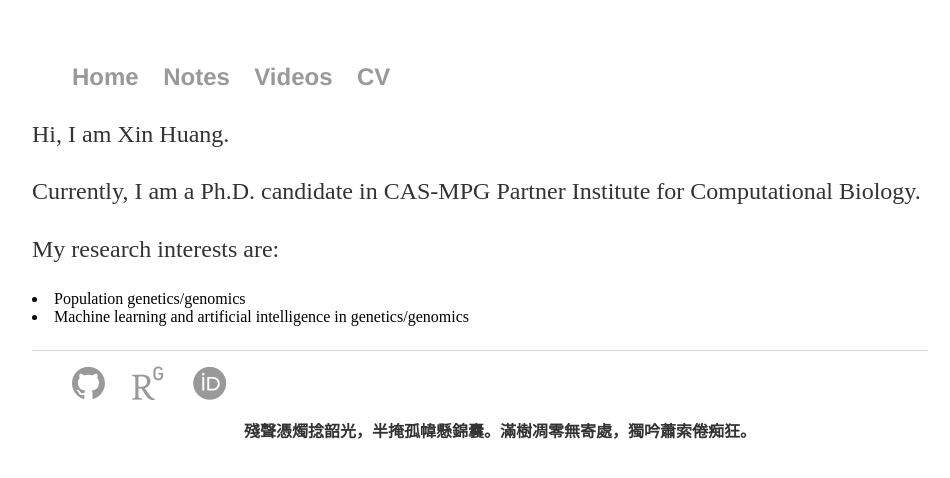
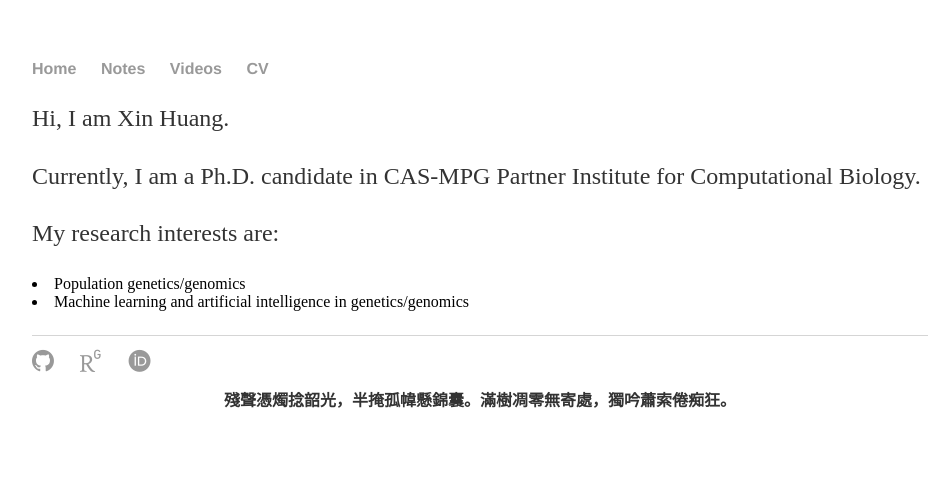
Before and after one commit to xin-huang/xin-huang.github.io, a Jekyll site: the page built from index.html, in a window 1280 px wide. Shown: the top 478 px of the page, without its empty margins (160-1110 px from the left). Built offline with Jekyll 4.4.1, drawn with Linux system fonts in a browser that asks for light colours; some web fonts are replaced.

Commit message:
Update css

```diff
--- a/css/main.css
+++ b/css/main.css
@@ -4,7 +4,6 @@
 }
 nav ul, footer ul {
     font-family:'Helvetica', 'Arial', 'Sans-Serif';
-    font-size: 12px
     padding: 0px;
     list-style: none;
     font-weight: bold;
@@ -44,7 +43,7 @@
     list-style: none;
 }
 
-ul li, ol li {
+ol li {
     font-size: 1.5em;
     line-height: 1.4em;
     color: #333;
```
